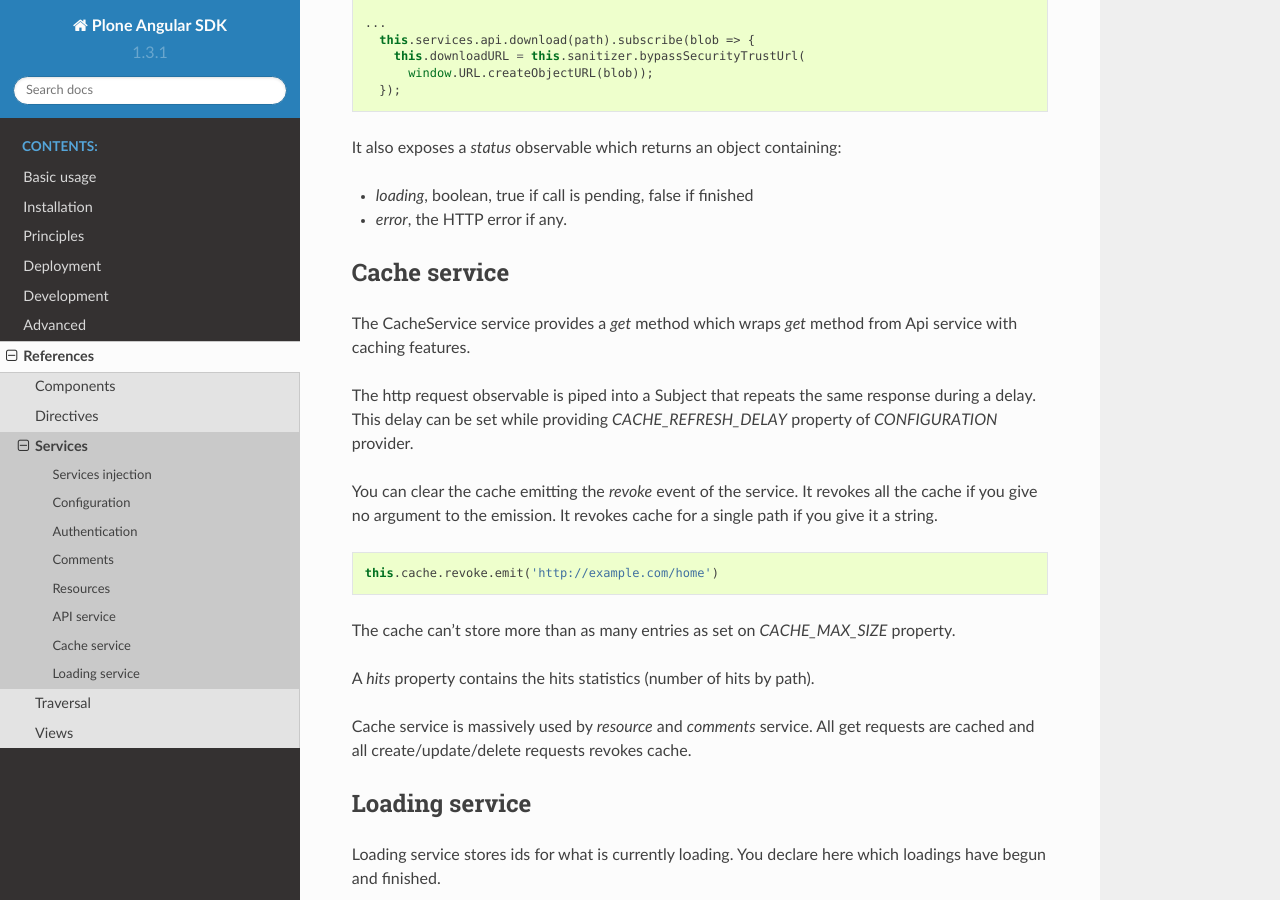
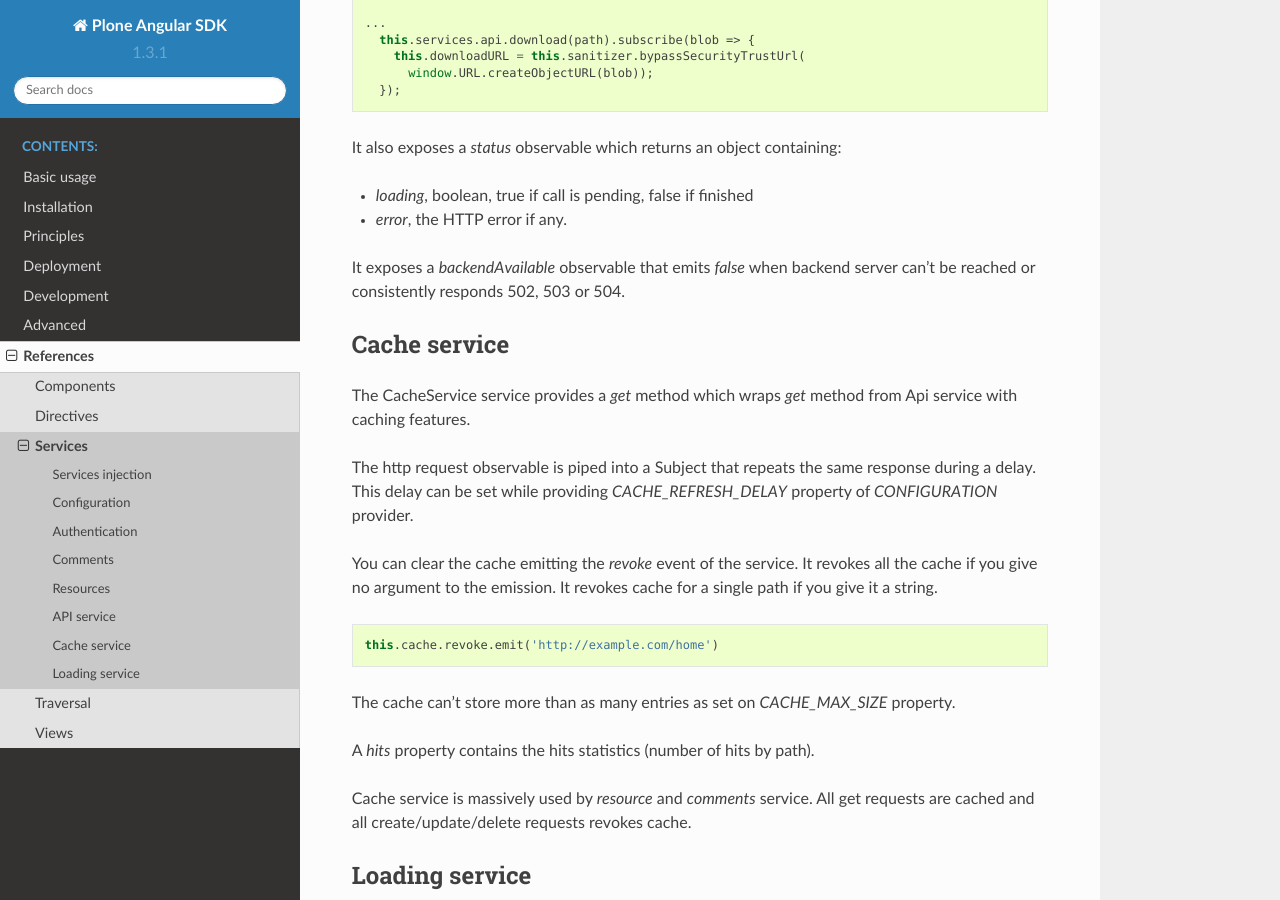
Before and after one commit to plone/plone.restapi-angular, a Sphinx documentation site: the page built from docs/reference/services.rst, in a window 1280 px wide and 900 px high, scrolled down 3820 px. Built offline with Sphinx 7.4.7 and the Read the Docs theme 2.0.0, drawn with Linux system fonts in a browser that asks for light colours.

Commit message:
document backendAvailable

```diff
--- a/docs/reference/services.rst
+++ b/docs/reference/services.rst
@@ -159,6 +159,8 @@
 - `loading`, boolean, true if call is pending, false if finished
 - `error`, the HTTP error if any.
 
+It exposes a `backendAvailable` observable that emits `false` when backend server can't be reached or consistently responds 502, 503 or 504.
+
 
 Cache service
 -------------
```
